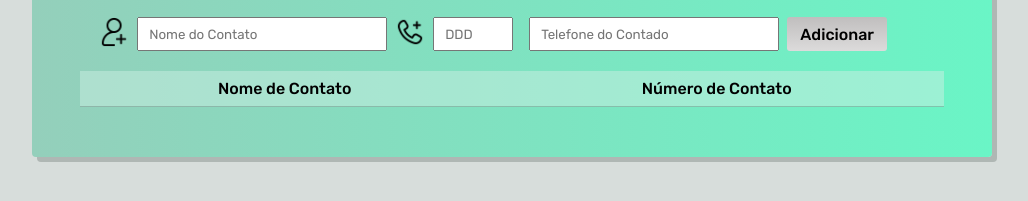
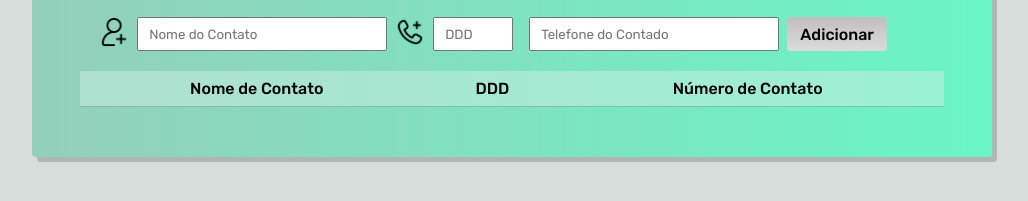
Before and after one commit to JeniferSenna/exercicio_EBAC_Agenda, a plain HTML site: page index.html in a window 1280 px wide. Shown: the part 183-384 px from the top of the page, without its empty margins (128-1156 px from the left). Drawn offline with Linux system fonts and the light colour scheme.

Commit message:
adicionado ddd a tabela

```diff
--- a/index.html
+++ b/index.html
@@ -27,6 +27,7 @@
             <thead>
                 <tr>
                     <th>Nome de Contato</th>
+                    <th>DDD</th>
                     <th>Número de Contato</th>
                 </tr>
             </thead>
```
